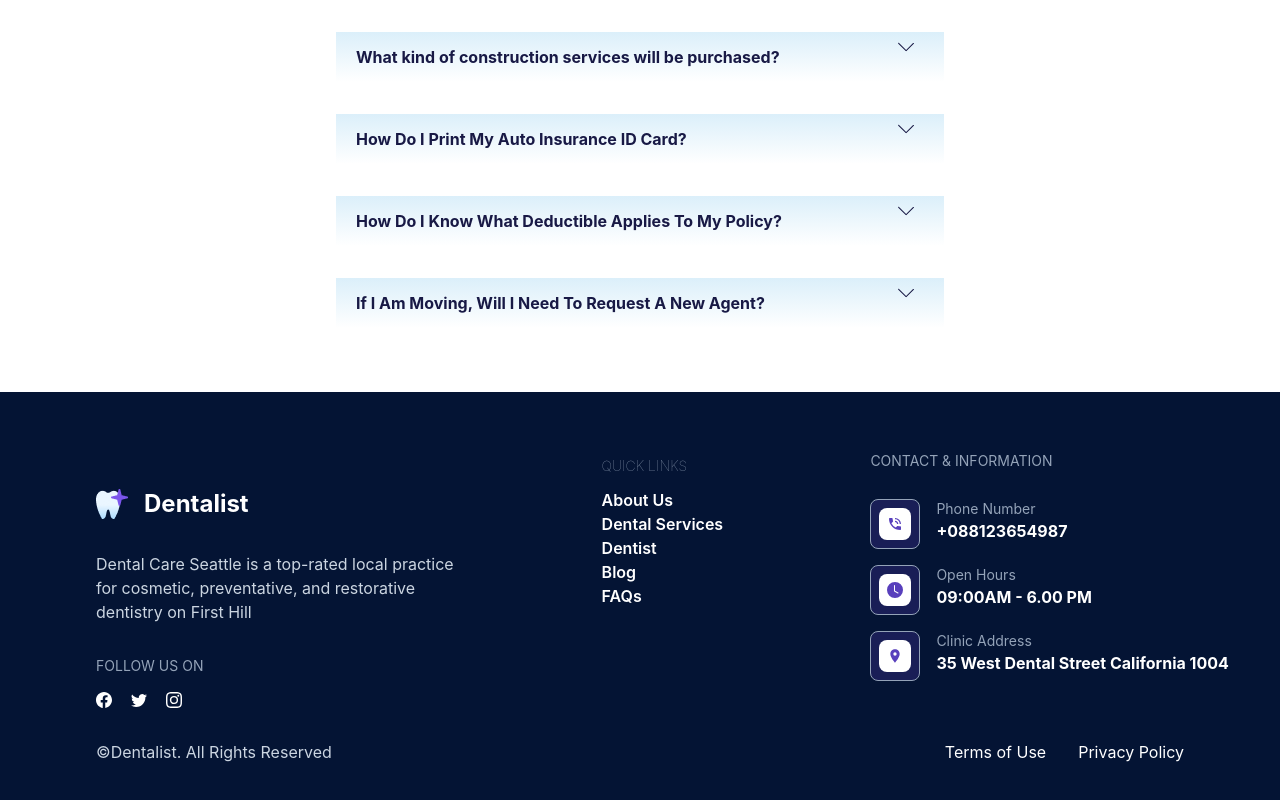
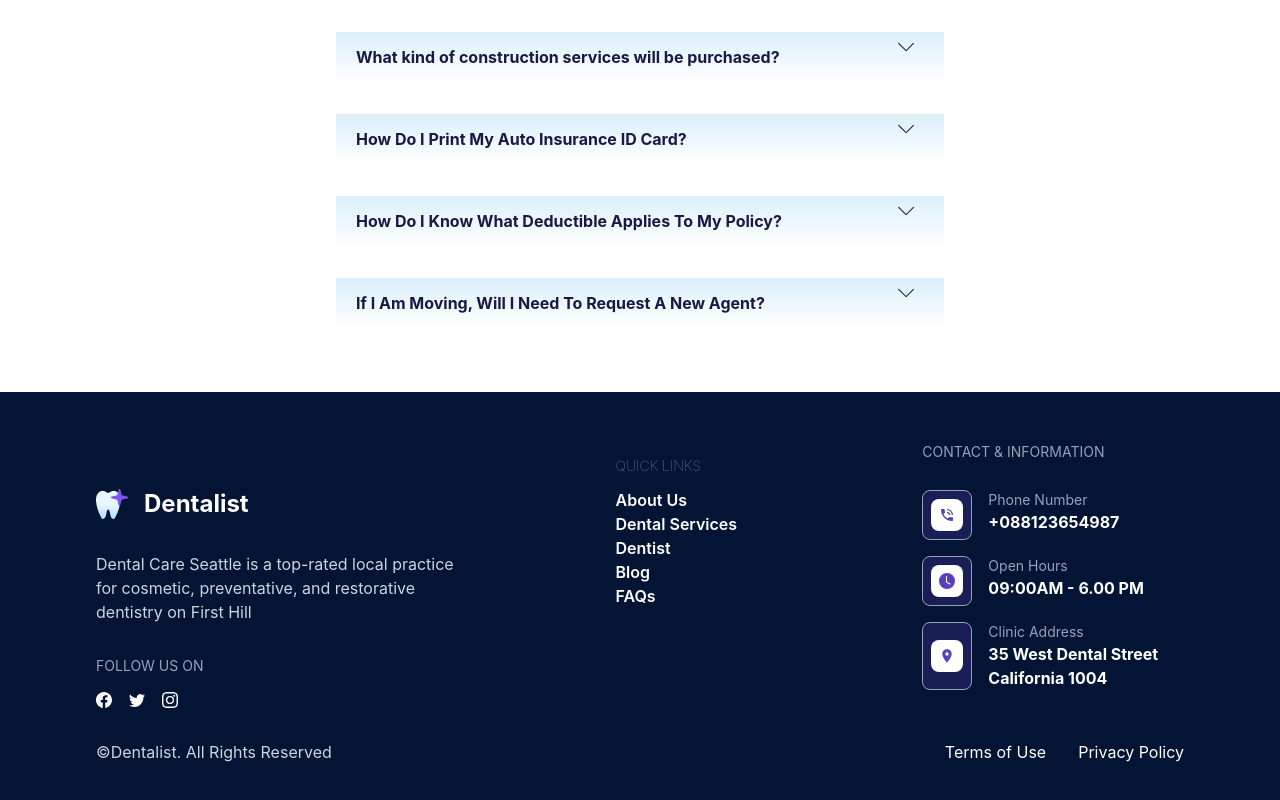
Before and after one commit to mknyambura/dentalist, a React (Create React App) app: page /about-us in a window 1280 px wide. Shown: the part 3174-3974 px from the top of the page. Built offline with nearby package versions, Linux system fonts and the light colour scheme.

Commit message:
edit footer

```diff
--- a/src/components/Footer.jsx
+++ b/src/components/Footer.jsx
@@ -8,7 +8,7 @@ import { MdLocationOn, MdPhoneInTalk } from 'react-icons/md'
 function Footer() {
   return (
     <div className='bg-[#041434] text-white gap-8'>
-      <div className='flex flex-row'>
+      <div className='flex sm:flex-col lg:flex-row'>
         <div className='flex flex-col mt-22 ml-16 mr-16 w-[40%]'>
           <div className='mt-24 flex flex-row gap-4 items-center m-8'>
             <img src={logo} alt="" />
@@ -17,7 +17,7 @@ function Footer() {
           <p className='ml-8 text-slate-300'>Dental Care Seattle is a top-rated local practice for cosmetic, preventative, and restorative dentistry on First Hill</p>
           <div className='flex flex-col m-8 gap-4'>
             <h1 className='uppercase text-slate-400 text-sm'>Follow us on</h1>
-            <div className='flex flex-row justify-between w-1/4'>
+            <div className='flex flex-row justify-between sm:w-1/2 lg:w-1/4'>
               <BsFacebook/>
               <BsTwitter/>
               <BsInstagram/>
@@ -25,7 +25,7 @@ function Footer() {
           </div>
         </div>
 
-        <div className='flex flex-col w-[20%] m-16'>
+        <div className='flex flex-col sm:px-8 w-[20%] m-16'>
           <h1 className='uppercase text-slate-400 font-thin text-sm mb-3'>Quick Links</h1>
           <h1 className='text-white hover:underline hover:cursor-pointer font-semibold'>About Us</h1>
           <h1 className='text-white hover:underline hover:cursor-pointer font-semibold'>Dental Services</h1>
@@ -34,7 +34,7 @@ function Footer() {
           <h1 className='text-white hover:underline hover:cursor-pointer font-semibold'>FAQs</h1>
         </div>
 
-        <div className='flex flex-col gap-4 w-[40%] justify-center'>
+        <div className='flex flex-col sm:px-16 sm:py-12 gap-4 w-[40%] justify-center'>
           <h1 className='text-slate-400 text-sm uppercase mb-3'>Contact & Information</h1>
           <div className='flex flex-col gap-4 justify-between'>
             <div className='flex flex-row  gap-4'>
@@ -68,9 +68,9 @@ function Footer() {
         </div>
 
       </div>
-      <div className='flex flex-row justify-between ml-24 mr-24'>
+      <div className='flex sm:flex-col lg:flex-row justify-between ml-24 mr-24'>
         <h1 className='mb-16 text-slate-300'>©Dentalist. All Rights Reserved</h1>
-        <div className='mb-16 flex flex-row justify-between gap-8'>
+        <div className='mb-16 flex sm:flex-col lg:flex-row justify-between gap-8'>
           <h1 className='hover:underline hover:cursor-pointer'>Terms of Use</h1>
           <h1 className='hover:underline hover:cursor-pointer'>Privacy Policy</h1>
         </div>
```
